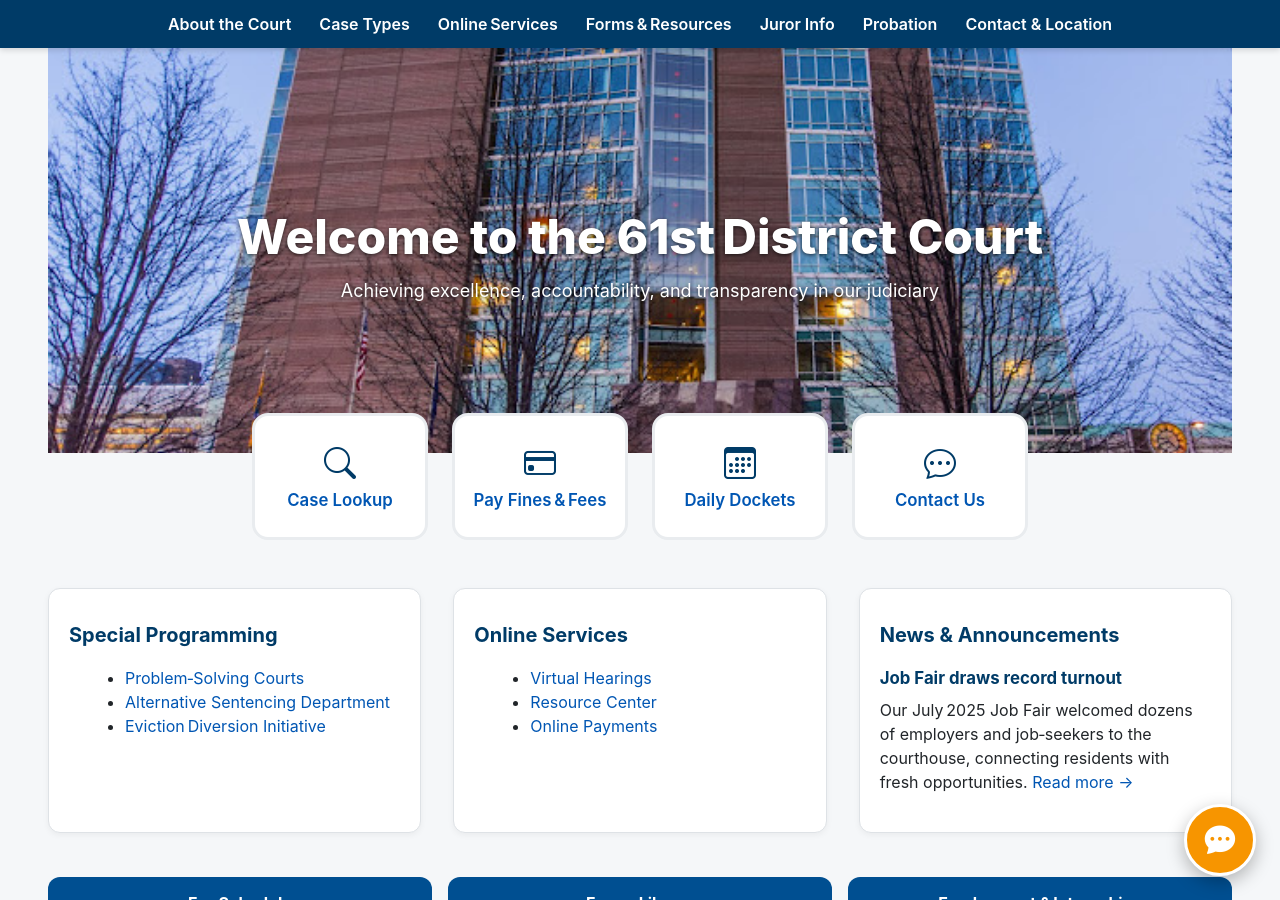
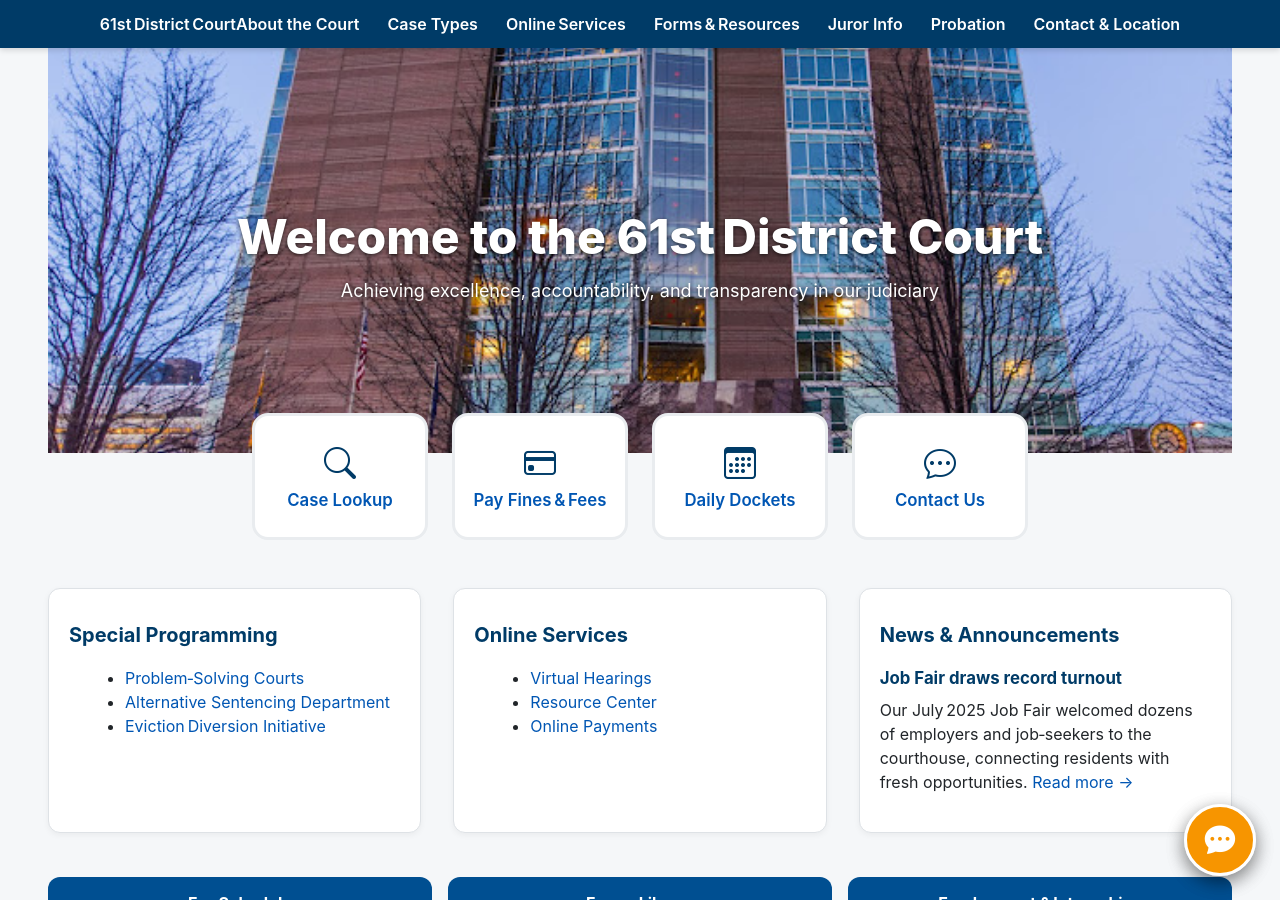
Before and after one commit to DrStern/DanFischer.github.io, a Jekyll site: the page built from index.md, in a window 1280 px wide and 900 px high. Built offline with Jekyll 4.4.1, drawn with Linux system fonts in a browser that asks for light colours.

Commit message:
Update default.html

```diff
--- a/_layouts/default.html
+++ b/_layouts/default.html
@@ -5,7 +5,7 @@
     <title>{{ page.title | default: site.title }}</title>
     <meta name="viewport" content="width=device-width, initial-scale=1">
 
-    <!-- Bootstrap Icons (for quick‑action tiles & chatbot) -->
+    <!-- Bootstrap Icons (tiles + chatbot) -->
     <link rel="stylesheet" href="https://cdn.jsdelivr.net/npm/bootstrap-icons@1.11.3/font/bootstrap-icons.css">
 
     <!-- Custom site styles -->
@@ -16,6 +16,10 @@
 
     <!-- PRIMARY NAVIGATION -->
     <nav class="navbar">
+      <!-- 🔹 Home link pinned left -->
+      <a href="{{ '/' | relative_url }}" class="home-link">61st District Court</a>
+
+      <!-- Main menu centered -->
       <ul>
         <!-- About the Court -->
         <li>
@@ -35,7 +39,7 @@
         <li>
           <a href="#">Case Types</a>
           <ul class="dropdown">
-            <li><a href="#">Criminal (Misdemeanor & Felony)</a></li>
+            <li><a href="#">Criminal (Misdemeanor & Felony)</a></li>
             <li><a href="#">Traffic / Civil Infractions</a></li>
             <li><a href="#">General Civil (≤ $25 k)</a></li>
             <li><a href="#">Small Claims (≤ $6,500)</a></li>
@@ -114,14 +118,13 @@
       <div class="footer‑grid">
         <div>
           <div class="logo">
-            <!-- simple court icon -->
             <svg width="28" height="28" viewBox="0 0 24 24" fill="none"
                  stroke="currentColor" stroke-width="2"
                  stroke-linecap="round" stroke-linejoin="round">
               <rect x="3" y="11" width="18" height="10" rx="2"/>
               <path d="M12 7v4M6 7v4m12-4v4M2 21h20"/>
             </svg>
-            61st District Court
+            61st District Court
           </div>
           <p class="mt‑4">180 Ottawa Ave NW<br>Grand Rapids, MI 49503</p>
           <p>Mon – Fri&nbsp; 8 AM – 5 PM</p>
@@ -134,6 +137,10 @@
       </div>
     </footer>
 
-    <!-- CHATBOT (floater is injected in index.md) -->
+    <!-- Chatbot floater: appears on every page -->
+    <a href="#" class="chat-float" aria-label="Chatbot">
+      <i class="bi bi-chat-dots-fill"></i>
+    </a>
+
   </body>
 </html>
```
